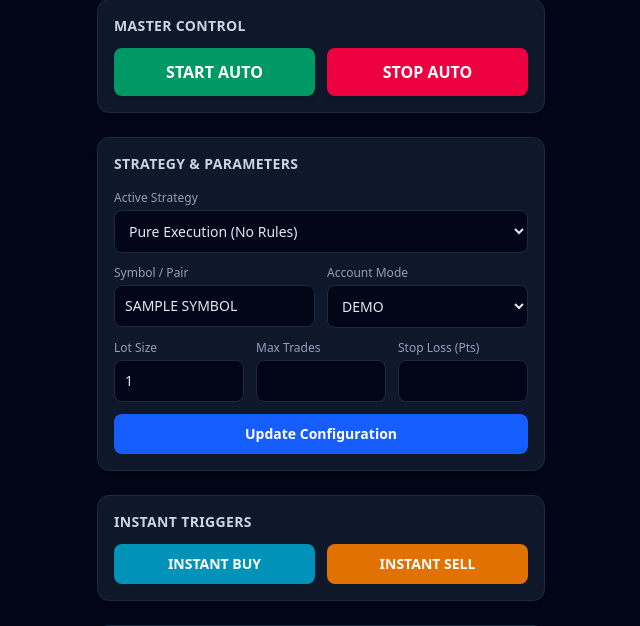
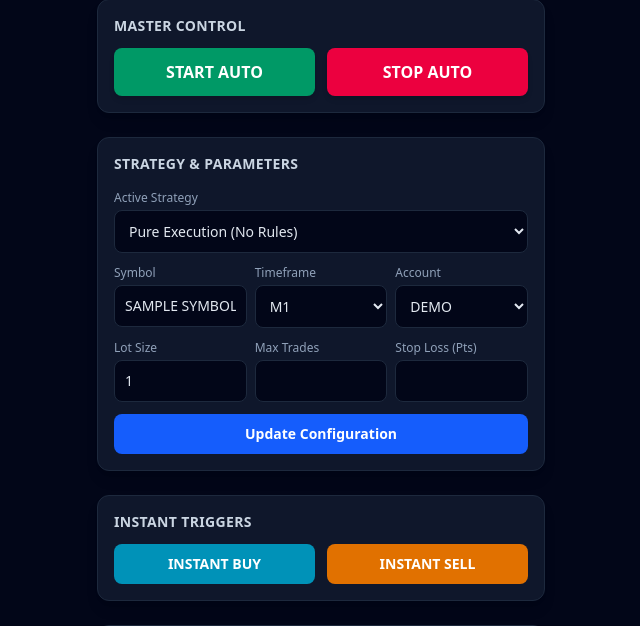
Before and after one commit to dtay92026-ux/Remote_control, a Flask app: template templates/index.html in a window 1280 px wide. Shown: the part 102-728 px from the top of the page, without its empty margins (319-959 px from the left). Run offline with Flask 3, Linux system fonts and the light colour scheme; the template is opened without the code that fills it: most values are stand-ins (such as "Sample title", 1, 10 or a date in 2020).

Commit message:
Update index.html

```diff
--- a/templates/index.html
+++ b/templates/index.html
@@ -42,30 +42,42 @@
                 <div>
                     <label class="block text-xs text-slate-400 mb-1">Active Strategy</label>
                     <select id="strategy" class="w-full bg-slate-950 border border-slate-800 rounded-lg p-2.5 text-sm text-slate-200 focus:outline-none focus:border-emerald-500">
-                        <option value="PURE_EXECUTION">Pure Execution (No Rules)</option>
-                        <option value="SUPPORT_RESISTANCE">Support & Resistance Rejection</option>
-                        <option value="TREND_FOLLOWING">Trend Following Momentum</option>
-                        <option value="PULLBACK">Price Zone Pullback</option>
+                        <option value="PURE_EXECUTION" {% if state.strategy == 'PURE_EXECUTION' %}selected{% endif %}>Pure Execution (No Rules)</option>
+                        <option value="SUPPORT_RESISTANCE" {% if state.strategy == 'SUPPORT_RESISTANCE' %}selected{% endif %}>Support & Resistance Rejection</option>
+                        <option value="TREND_FOLLOWING" {% if state.strategy == 'TREND_FOLLOWING' %}selected{% endif %}>Trend Following Momentum</option>
+                        <option value="PULLBACK" {% if state.strategy == 'PULLBACK' %}selected{% endif %}>Price Zone Pullback</option>
                     </select>
                 </div>
 
-                <!-- Pair / Symbol -->
-                <div class="grid grid-cols-2 gap-3">
+                <!-- Symbol, Timeframe & Account Mode -->
+                <div class="grid grid-cols-3 gap-2">
                     <div>
-                        <label class="block text-xs text-slate-400 mb-1">Symbol / Pair</label>
+                        <label class="block text-xs text-slate-400 mb-1">Symbol</label>
                         <input type="text" id="symbol" value="{{ state.symbol }}" class="w-full bg-slate-950 border border-slate-800 rounded-lg p-2.5 text-sm text-slate-200 focus:outline-none focus:border-emerald-500 uppercase">
                     </div>
                     <div>
-                        <label class="block text-xs text-slate-400 mb-1">Account Mode</label>
+                        <label class="block text-xs text-slate-400 mb-1">Timeframe</label>
+                        <select id="timeframe" class="w-full bg-slate-950 border border-slate-800 rounded-lg p-2.5 text-sm text-slate-200 focus:outline-none focus:border-emerald-500">
+                            <option value="M1" {% if state.timeframe == 'M1' %}selected{% endif %}>M1</option>
+                            <option value="M5" {% if state.timeframe == 'M5' %}selected{% endif %}>M5</option>
+                            <option value="M15" {% if state.timeframe == 'M15' %}selected{% endif %}>M15</option>
+                            <option value="M30" {% if state.timeframe == 'M30' %}selected{% endif %}>M30</option>
+                            <option value="H1" {% if state.timeframe == 'H1' %}selected{% endif %}>H1</option>
+                            <option value="H4" {% if state.timeframe == 'H4' %}selected{% endif %}>H4</option>
+                            <option value="D1" {% if state.timeframe == 'D1' %}selected{% endif %}>D1</option>
+                        </select>
+                    </div>
+                    <div>
+                        <label class="block text-xs text-slate-400 mb-1">Account</label>
                         <select id="account" class="w-full bg-slate-950 border border-slate-800 rounded-lg p-2.5 text-sm text-slate-200 focus:outline-none focus:border-emerald-500">
-                            <option value="DEMO">DEMO</option>
-                            <option value="LIVE">LIVE</option>
+                            <option value="DEMO" {% if state.account == 'DEMO' %}selected{% endif %}>DEMO</option>
+                            <option value="LIVE" {% if state.account == 'LIVE' %}selected{% endif %}>LIVE</option>
                         </select>
                     </div>
                 </div>
 
-                <!-- Lot Size & Max Trades -->
-                <div class="grid grid-cols-3 gap-3">
+                <!-- Lot Size, Max Trades & Stop Loss -->
+                <div class="grid grid-cols-3 gap-2">
                     <div>
                         <label class="block text-xs text-slate-400 mb-1">Lot Size</label>
                         <input type="number" step="0.01" id="lotSize" value="{{ state.lotSize }}" class="w-full bg-slate-950 border border-slate-800 rounded-lg p-2.5 text-sm text-slate-200 focus:outline-none focus:border-emerald-500">
@@ -124,6 +136,7 @@
                 command: cmd,
                 strategy: document.getElementById('strategy').value,
                 symbol: document.getElementById('symbol').value.toUpperCase(),
+                timeframe: document.getElementById('timeframe').value,
                 lotSize: parseFloat(document.getElementById('lotSize').value),
                 maxTrades: parseInt(document.getElementById('maxTrades').value),
                 stopLoss: parseFloat(document.getElementById('stopLoss').value),
```
